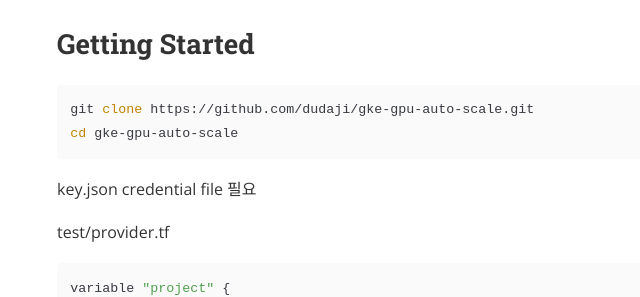
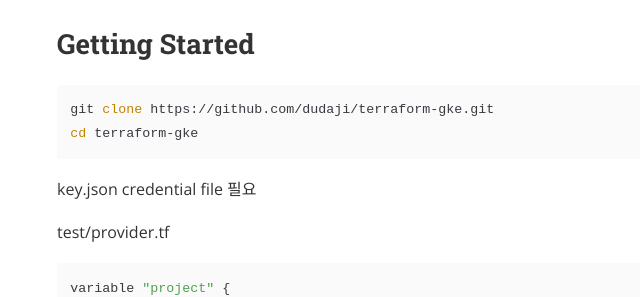
Before and after one commit to dudaji/blog, a Jekyll site: the page built from docs/_posts/kubernetes/2019-05-07-gke-gpu-autoscale.md, in a window 1280 px wide and 900 px high, scrolled down 568 px. Shown: the part 158-455 px from the top of the window, without its empty margins (215-855 px from the left). Built offline with Jekyll 4.4.1, drawn with Linux system fonts in a browser that asks for light colours; nearby versions of some CDN libraries; comment, search, counter and statistics services are not loaded.

Commit message:
Rename repository

````diff
--- a/docs/_posts/kubernetes/2019-05-07-gke-gpu-autoscale.md
+++ b/docs/_posts/kubernetes/2019-05-07-gke-gpu-autoscale.md
@@ -24,8 +24,8 @@ GCP V100 GPU 시간당 가격: $2.48 선점형일 경우 \$0.74 입니다.
 ## Getting Started
 
 ```
-git clone https://github.com/dudaji/gke-gpu-auto-scale.git
-cd gke-gpu-auto-scale
+git clone https://github.com/dudaji/terraform-gke.git
+cd terraform-gke
 ```
 
 key.json credential file 필요
````
